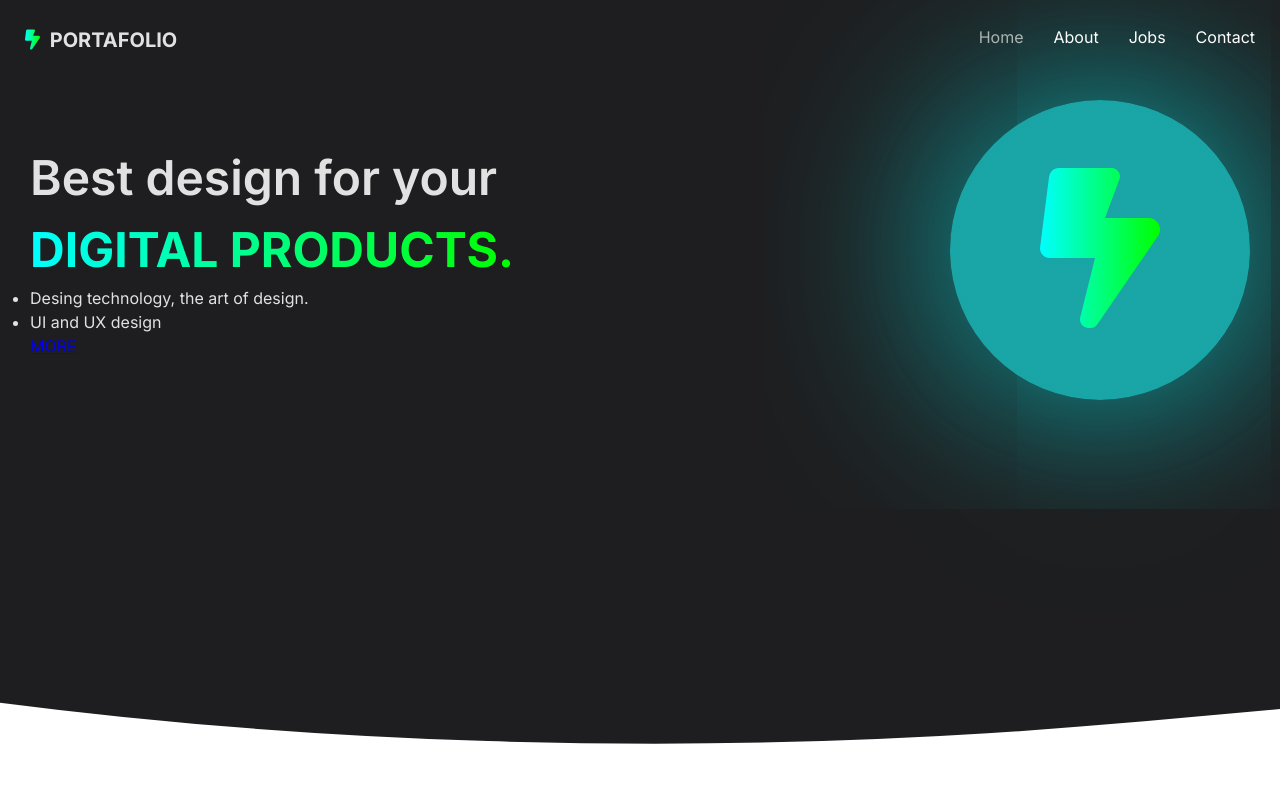
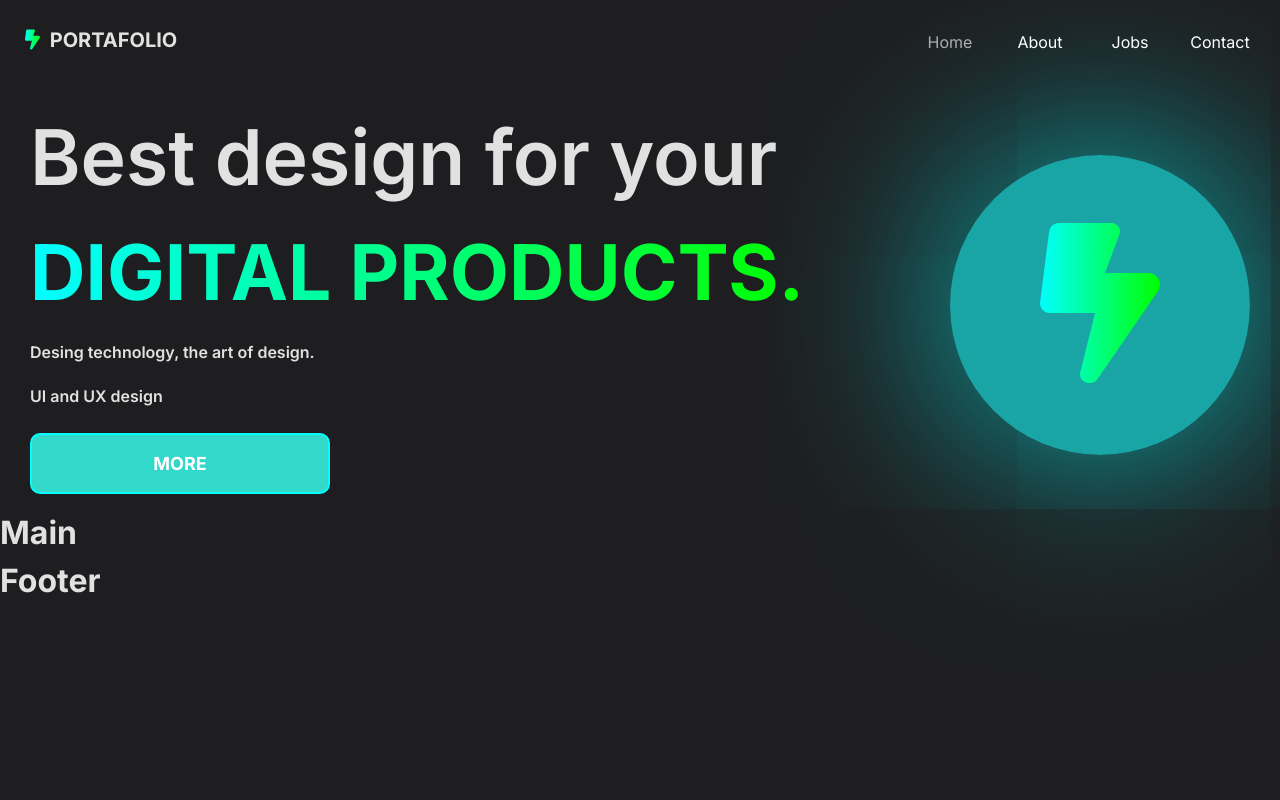
Before and after one commit to RodrigoLaime/portfolio-vite, a React (Vite) app: page / in a window 1280 px wide. Shown: the top 800 px of the page. Built offline with nearby package versions, Linux system fonts and the light colour scheme.

Commit message:
add styles button header

```diff
--- a/src/components/Menu.jsx
+++ b/src/components/Menu.jsx
@@ -39,7 +39,7 @@ const Menu = () => {
 
   const changeBackfround = () => {
     // console.log(window.scrollY)
-    if(window.scrollY >= 15){
+    if(window.scrollY >= 2){
       setNavbarMenu(true)
     } else {
       setNavbarMenu(false)
--- a/src/home/Header.jsx
+++ b/src/home/Header.jsx
@@ -14,8 +14,10 @@ const Header = () => {
               <li>Desing technology, the art of design.</li>
               <li>UI and UX design</li>
             </ul>
-            <Link to={'/'}>
-              MORE
+            <Link className='header-button' to={'/'}>
+              <div className='a-header'>
+                MORE
+              </div>
             </Link>
           </div>
         </section>
@@ -23,11 +25,11 @@ const Header = () => {
           <div className='logo-header'><a className='logo-a' href="#"><i className="fa-solid fa-bolt-lightning"></i></a></div>
         </section>
       </div>
-      <div className="custom-shape-divider-bottom-1686412443">
+      {/* <div className="custom-shape-divider-bottom-1686412443">
         <svg data-name="Layer 1" xmlns="http://www.w3.org/2000/svg" viewBox="0 0 1200 120" preserveAspectRatio="none">
           <path d="M985.66,92.83C906.67,72,823.78,31,743.84,14.19c-82.26-17.34-168.06-16.33-250.45.39-57.84,11.73-114,31.07-172,41.86A600.21,600.21,0,0,1,0,27.35V120H1200V95.8C1132.19,118.92,1055.71,111.31,985.66,92.83Z" className="shape-fill"></path>
         </svg>
-      </div>
+      </div> */}
     </header>
   )
 }
--- a/src/styles/header.css
+++ b/src/styles/header.css
@@ -1,5 +1,5 @@
 .header {
-    height: 1000px;
+    /* height: 1000px; */
     padding-top: 100px;
 }
 
@@ -7,16 +7,16 @@
     display: flex;
     flex-direction: column;
     align-items: center;
-    justify-content: space-between;
     padding: 0 30px;
 }
 
-.header-text {
-    /* background-color: saddlebrown; */
-}
+/* .header-text {
+    background-color: saddlebrown;
+} */
 
 .header-text h1 {
-    font-size: 3rem;
+    /* font-size: 3rem; */
+    font-size: 10vw;
     font-weight: 600;
 }
 
@@ -26,6 +26,40 @@
     background: linear-gradient(to left, #00FF00 0%, #00FFFF 100%);
     -webkit-background-clip: text;
     -webkit-text-fill-color: transparent;
+}
+
+.header-text div ul li {
+    font-size: 1rem;
+    list-style: none;
+    padding: 10px 0;
+    font-weight: 600;
+}
+
+.header-text div .header-button {
+    text-decoration: none;
+    color: white;
+}
+
+.header-text div .header-button .a-header {
+    background-color: #32d9cb;
+    padding: 15px;
+    border-radius: 10px;
+    margin: 15px auto;
+    margin-bottom: 70px;
+    border: 2px solid #00FFFF;
+    width: 100%;
+    max-width: 575px;
+    min-width: 250px;
+    text-align: center;
+    font-weight: bold;
+    font-size: 18px;
+    transition: 0.5s ease;
+}
+
+.header-text div .header-button .a-header:hover {
+    box-shadow: 0px 0px 50px 4px rgba(0, 255, 255, 0.75);
+    -webkit-box-shadow: 0px 0px 50px 4px rgba(0, 255, 255, 0.75);
+    -moz-box-shadow: 0px 0px 50px 4px rgba(0, 255, 255, 0.75);
 }
 
 /* .container-logo {
@@ -57,7 +91,7 @@
 }
 
 /* library */
-.custom-shape-divider-bottom-1686412443 {
+/* .custom-shape-divider-bottom-1686412443 {
     position: absolute;
     bottom: 0;
     left: 0;
@@ -76,11 +110,27 @@
 
 .custom-shape-divider-bottom-1686412443 .shape-fill {
     fill: white
-        /* fill: #252529 */
+} */
+
+@media (min-width: 575px) {
+    .header-text h1 {
+        /* font-size: 3rem; */
+        /* font-size: 7vh; */
+        font-size: 6vw;
+    }
+
+    .header-text div .header-button .a-header {
+        max-width: 300px;
+    }
 }
 
 @media (min-width: 775px) {
     .container-header {
         flex-direction: row;
+        justify-content: space-between;
+    }
+
+    .header-text div .header-button .a-header {
+        margin: 15px 0;
     }
 }
--- a/src/styles/menu.css
+++ b/src/styles/menu.css
@@ -12,7 +12,8 @@
 .scroll-y {
   background-color: #1e1e20;
 }
-.scrollY-mobil{
+
+.scrollY-mobil {
   background-color: #1e1e20;
 }
 
@@ -97,12 +98,28 @@
 
   /* menu desktop #################################################### */
   .menu-desktop {
-    display: block;
+    display: flex;
+    align-items: center;
   }
 
   .menu-desktop .menu-ul {
     display: flex;
-    gap: 30px;
+    gap: 20px;
+  }
+
+  .menu-desktop .menu-ul .menu-li {
+    display: flex;
+    align-items: center;
+    justify-content: center;
+    width: 70px;
+    border-bottom: 2px solid transparent;
+    transition: 0.5s ease-in-out;
+    /* background-color: saddlebrown; */
+    padding: 5px;
+  }
+
+  .menu-desktop .menu-ul .menu-li:hover {
+    border-bottom: 2px solid #00FFFF;
   }
 
   .menu-desktop .menu-ul .menu-li .menu-a {
```
